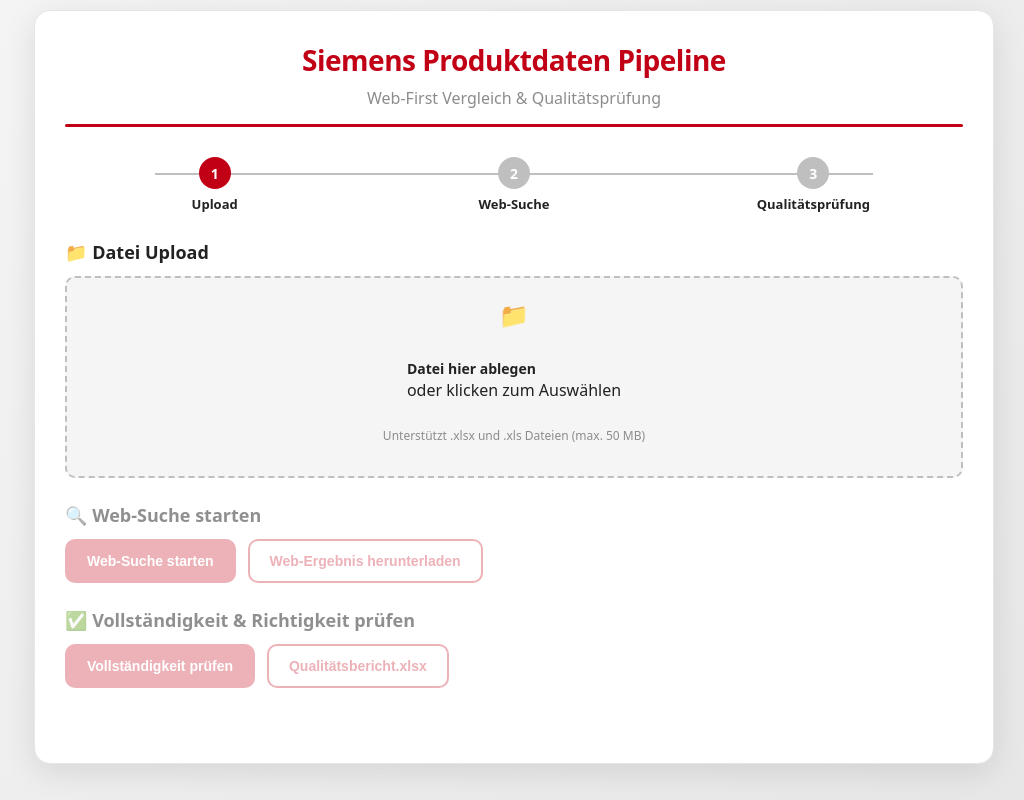
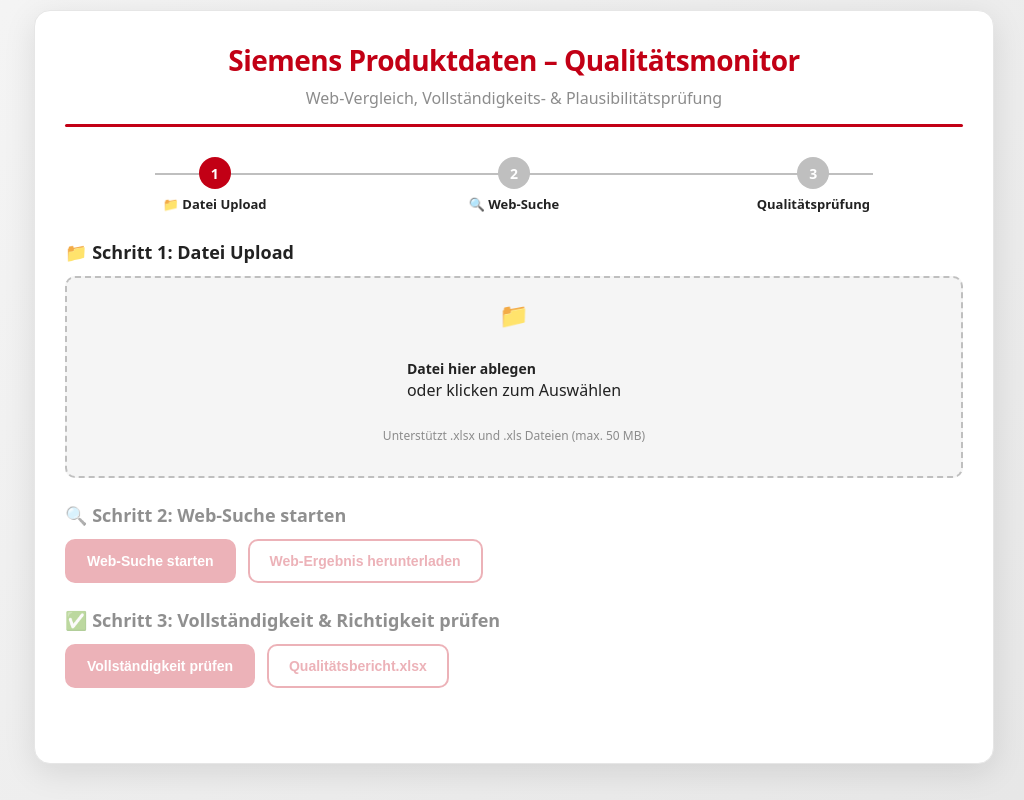
Before and after one commit to Onssrasra/QMPxDB-SiemensCheck, a website: page index.html in a window 1280 px wide. Shown: the whole page, without its empty margins (126-1150 px from the left). Drawn offline with Linux system fonts and the light colour scheme.

Commit message:
Add files via upload

```diff
--- a/index.html
+++ b/index.html
@@ -3,7 +3,7 @@
 <head>
   <meta charset="utf-8" />
   <meta name="viewport" content="width=device-width, initial-scale=1" />
-  <title>Siemens Produktdaten — Pipeline</title>
+      <title>Siemens Produktdaten — Qualitätsmonitor</title>
 
   <script src="https://cdnjs.cloudflare.com/ajax/libs/xlsx/0.18.5/xlsx.full.min.js"></script>
 
@@ -352,8 +352,8 @@
     <div class="card">
       <!-- Header -->
       <div class="header">
-        <h1>Siemens Produktdaten Pipeline</h1>
-        <div class="subtitle">Web-First Vergleich & Qualitätsprüfung</div>
+        <h1>Siemens Produktdaten – Qualitätsmonitor</h1>
+        <div class="subtitle">Web-Vergleich, Vollständigkeits- & Plausibilitätsprüfung</div>
         <div class="divider"></div>
       </div>
 
@@ -361,11 +361,11 @@
       <div class="pipeline-steps">
         <div class="step active" id="step-1">
           <div class="step-number">1</div>
-          <div class="step-title">Upload</div>
+          <div class="step-title">📁 Datei Upload</div>
         </div>
         <div class="step" id="step-2">
           <div class="step-number">2</div>
-          <div class="step-title">Web-Suche</div>
+          <div class="step-title">🔍 Web-Suche</div>
         </div>
         <div class="step" id="step-3">
           <div class="step-number">3</div>
@@ -375,7 +375,7 @@
 
       <!-- Step 1: Upload -->
       <div class="action-section" id="upload-section">
-        <h3>📁 Datei Upload</h3>
+        <h3>📁 Schritt 1: Datei Upload</h3>
         <div id="dropzone" class="dropzone">
           <div class="dropzone-icon">📁</div>
           <p id="dzText">
@@ -389,7 +389,7 @@
 
       <!-- Step 2: Web Search -->
       <div class="action-section disabled" id="web-search-section">
-        <h3>🔍 Web-Suche starten</h3>
+        <h3>🔍 Schritt 2: Web-Suche starten</h3>
         <div class="action-buttons">
           <button id="webSearchBtn" disabled>Web-Suche starten</button>
           <button id="downloadWebBtn" class="secondary" disabled>Web-Ergebnis herunterladen</button>
@@ -414,7 +414,7 @@
 
       <!-- Step 3: Quality Check -->
       <div class="action-section disabled" id="quality-section">
-        <h3>✅ Vollständigkeit & Richtigkeit prüfen</h3>
+        <h3>✅ Schritt 3: Vollständigkeit & Richtigkeit prüfen</h3>
         <div class="action-buttons">
           <button id="qualityCheckBtn" disabled>Vollständigkeit prüfen</button>
           <button id="downloadQualityBtn" class="secondary" disabled>Qualitätsbericht.xlsx</button>
```
Also changed, not shown: completeness-checker.js (+5 -4 lines).
